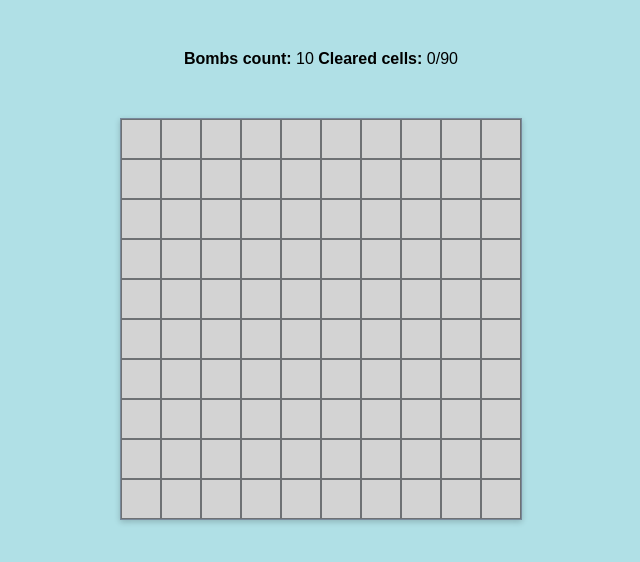
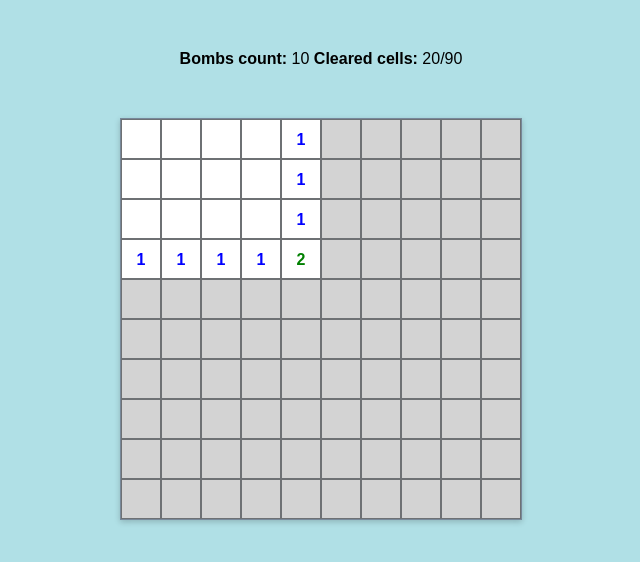
Before and after one commit to ViacheslavDziadok/Minesweeper, a plain HTML site: page index.html in a window 1280 px wide. Both pictures are taken after a click on the element 460 px from the left and 139 px from the top of the page. Shown: the whole page, without its empty margins (319-959 px from the left). Drawn offline with Linux system fonts and the light colour scheme.

Commit message:
fixed discoverCell to properly target the cells

```diff
--- a/script.js
+++ b/script.js
@@ -9,6 +9,7 @@ const BOMBS_COUNT = 10;
 
 var defeat = false;
 var victory = false;
+var clearedCellsCount = 0;
 
 // Cell constructor
 function Cell() {
@@ -57,7 +58,7 @@ render();
 // Game functions definitions
 //
 
-function discoverCell(row, col) {
+function discoverCell(row, col, event) {
   if (cells[row][col].hasBeenFlagged) {
     return;
   }
@@ -74,7 +75,7 @@ function discoverCell(row, col) {
     //
     cells[row][col].discovered = true;
     clearedCellsCount++;
-    var cellElement = document.getElementById(`cell-${row}-${col}`);
+    const cellElement = document.querySelector(`#playfield div:nth-child(${row+1}) div:nth-child(${col+1})`);
     cellElement.classList.add("discovered");
     if (clearedCellsCount == ROWS_COUNT * COLS_COUNT - BOMBS_COUNT) {
       victory = true;
@@ -83,11 +84,14 @@ function discoverCell(row, col) {
     }
     //
     // TODO: Task 6 - Discover neighbor cells recursively, as long as there are no adjacent bombs to the current cell.
-    // else if (countAdjacentBombs(row, col) == 0) {
-    for (var i = row - 1; i <= row + 1; i++) {
-      for (var j = col - 1; j <= col + 1; j++) {
-        if (i >= 0 && i < ROWS_COUNT && j >= 0 && j < COLS_COUNT && !(i == row && j == col) && !cells[i][j].discovered) {
-          discoverCell(i, j);
+    //
+    else if (countAdjacentBombs(row, col) == 0) {
+      for (var i = row - 1; i <= row + 1; i++) {
+        for (var j = col - 1; j <= col + 1; j++) {
+          if (i >= 0 && i < ROWS_COUNT && j >= 0 && j < COLS_COUNT && !(i == row && j == col)
+          && !cells[i][j].discovered && !cells[i][j].hasBomb && !cells[i][j].hasBeenFlagged) {
+            discoverCell(i, j);
+          }
         }
       }
     }
@@ -252,7 +256,7 @@ function onCellClicked(row, col, event) {
   if (event.shiftKey) {
     flagCell(row, col);
   } else {
-    discoverCell(row, col);
+    discoverCell(row, col, event);
   }
   checkForVictory();
   render();
--- a/style.css
+++ b/style.css
@@ -58,5 +58,5 @@ header, #message {
 }
 
 .discovered {
-    background-color: rgb(177, 177, 177);
+    background-color: white;
 }
```
